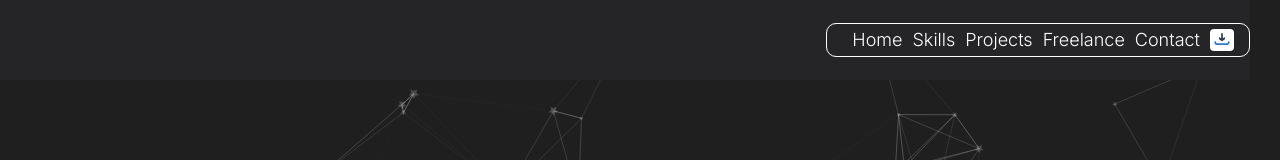
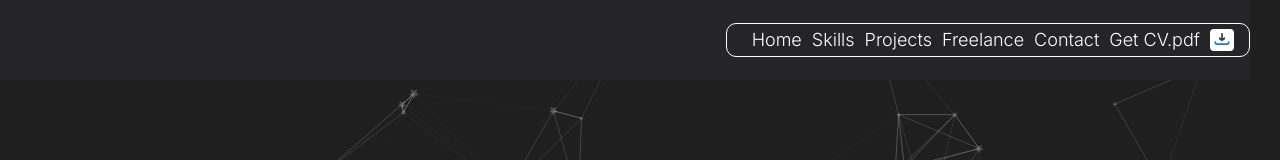
Before and after one commit to krlkonstantine/krl-portfolio, a React (Create React App) app: page / in a window 1280 px wide. Shown: the top 160 px of the page. Built offline with nearby package versions, Linux system fonts and the light colour scheme.

Commit message:
feat: add link to google folder

```diff
--- a/src/Components/Header/Nav/Nav.tsx
+++ b/src/Components/Header/Nav/Nav.tsx
@@ -2,6 +2,8 @@ import React from 'react';
 import nStyle from './Nav.module.scss'
 import {Link, animateScroll as scroll} from "react-scroll";
 import {DownloadFileButton} from "../../common/CV_download/CVDownload";
+import s from "../../common/CV_download/download.module.scss";
+import {ReactComponent as DownloadImg} from "../../../assets/img/download_img.svg"
 
 
 export const Nav = () => {
@@ -34,6 +36,7 @@ export const Nav = () => {
                 className={nStyle.navBarLink}
                 offset={-50}
             >Projects</Link>
+
             <Link
                 to="freelance"
                 duration={500}
@@ -52,6 +55,15 @@ export const Nav = () => {
                 className={nStyle.navBarLink}
                 offset={-50}
             >Contact</Link>
+            <Link
+                to="https://drive.google.com/drive/folders/1KCE75Blka77n0zubW6IXzAaYhjIQRTIS?usp=sharing"
+                duration={500}
+                delay={1000}
+                //activeStyle={{color:"#28e98c",textDecoration:"none",fontSize:18}}
+                activeClass="activeLink"
+                className={nStyle.navBarLink}
+                offset={-50}
+            >Get CV.pdf</Link>
             <DownloadFileButton/>
             {/*<a className={nStyle.navBarLink} href="#mySkills">Skills</a>*/}
         </div>
--- a/src/Components/common/CV_download/CVDownload.tsx
+++ b/src/Components/common/CV_download/CVDownload.tsx
@@ -3,23 +3,12 @@ import {ReactComponent as DownloadImg} from "../../../assets/img/download_img.sv
 import s from './download.module.scss'
 
 export const DownloadFileButton = () => {
-    const handleDownload = () => {
-        const CVPath = "/assets/CV/Konstantine_Kornitsel_CV_ru.pdf";
 
-        const downloadLink = document.createElement('a');
-        downloadLink.href = CVPath;
-        downloadLink.download = 'Konstantine_Kornitsel_CV.pdf';
-        downloadLink.rel = 'noopener noreferrer'
+    return (
+        <a className={s.downloadBtn} target={'_blank'}
+           href={'https://drive.google.com/drive/folders/1KCE75Blka77n0zubW6IXzAaYhjIQRTIS?usp=sharing'}>
+            <DownloadImg className={s.downloadIcon}/>
+        </a>
 
-        document.body.appendChild(downloadLink);
-
-        downloadLink.click();
-
-        document.body.removeChild(downloadLink);
-    };
-    return (
-        <button className={s.downloadBtn} onClick={handleDownload}>
-            <DownloadImg className={s.downloadIcon}/>
-        </button>
     );
 }
--- a/src/Components/common/CV_download/download.module.scss
+++ b/src/Components/common/CV_download/download.module.scss
@@ -16,4 +16,5 @@
     width: 16px;
     height: 16px;
   }
+
 }
```
